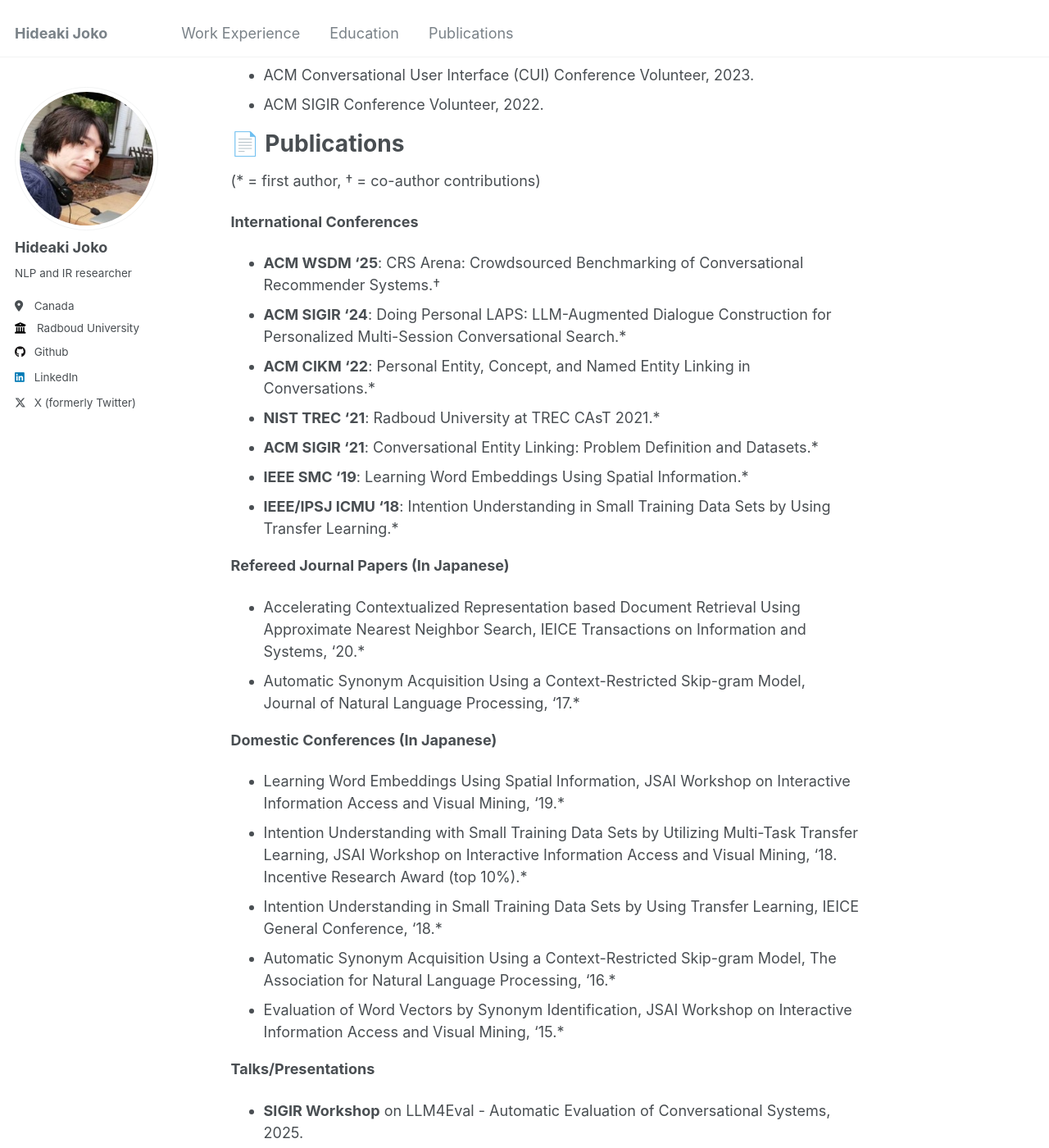
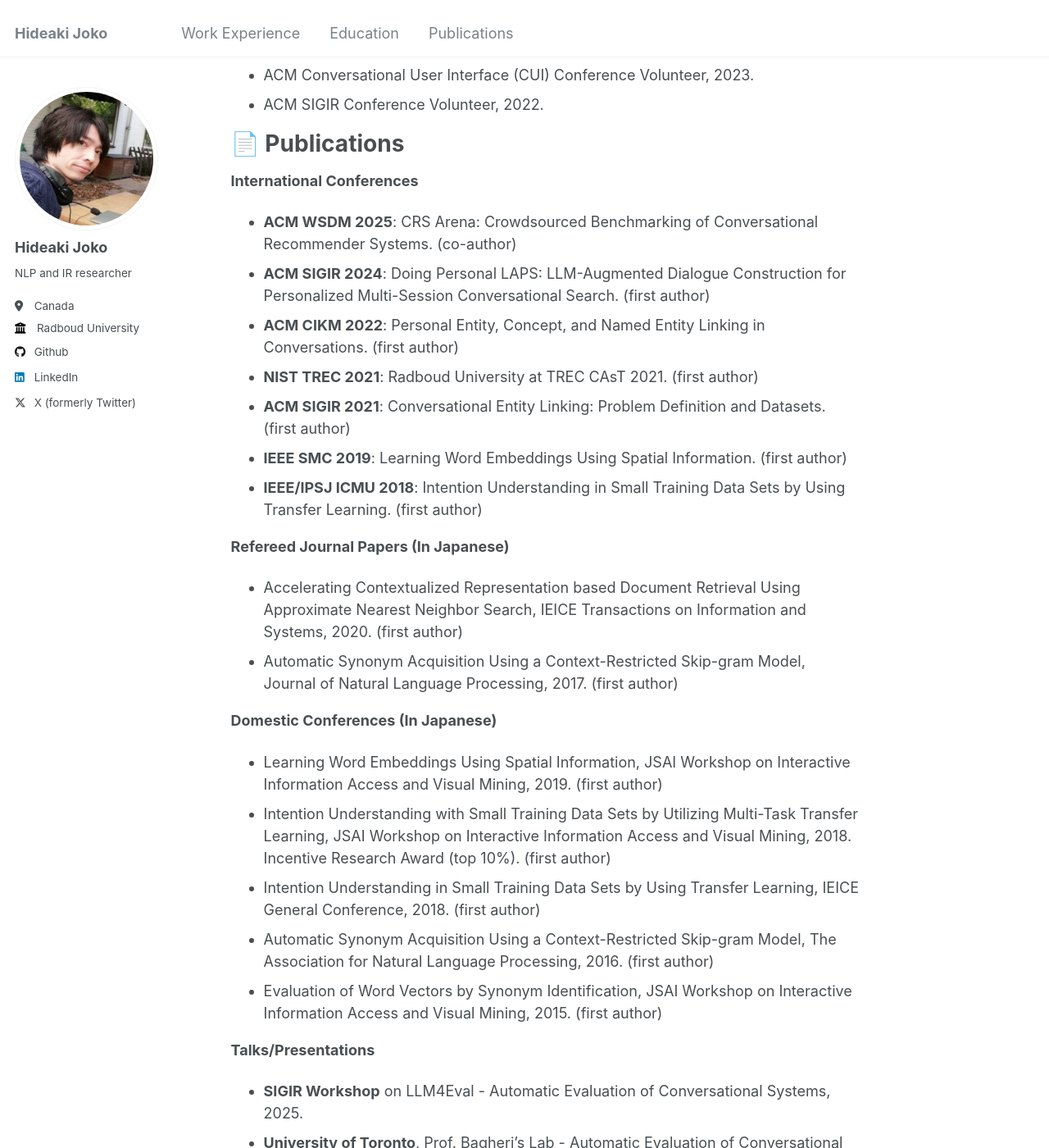
Before and after one commit to hideaki-j/hideaki-j.github.io, a Jekyll site: the page built from _pages/about.md, in a window 1280 px wide and 1400 px high, scrolled down 3040 px. Shown: the whole window at 82% size. Built offline with Jekyll 4.4.1, drawn with Linux system fonts in a browser that asks for light colours.

Commit message:
bring it back

```diff
--- a/_pages/about.md
+++ b/_pages/about.md
@@ -86,27 +86,25 @@
 
 # 📄 Publications
 
-(* = first author, † = co-author contributions)
-
 **International Conferences**
-- **ACM WSDM '25**: CRS Arena: Crowdsourced Benchmarking of Conversational Recommender Systems.†
-- **ACM SIGIR '24**: Doing Personal LAPS: LLM-Augmented Dialogue Construction for Personalized Multi-Session Conversational Search.*
-- **ACM CIKM '22**: Personal Entity, Concept, and Named Entity Linking in Conversations.*
-- **NIST TREC '21**: Radboud University at TREC CAsT 2021.*
-- **ACM SIGIR '21**: Conversational Entity Linking: Problem Definition and Datasets.*
-- **IEEE SMC '19**: Learning Word Embeddings Using Spatial Information.*
-- **IEEE/IPSJ ICMU '18**: Intention Understanding in Small Training Data Sets by Using Transfer Learning.*
+- **ACM WSDM 2025**: CRS Arena: Crowdsourced Benchmarking of Conversational Recommender Systems. (co-author)
+- **ACM SIGIR 2024**: Doing Personal LAPS: LLM-Augmented Dialogue Construction for Personalized Multi-Session Conversational Search. (first author)
+- **ACM CIKM 2022**: Personal Entity, Concept, and Named Entity Linking in Conversations. (first author)
+- **NIST TREC 2021**: Radboud University at TREC CAsT 2021. (first author)
+- **ACM SIGIR 2021**: Conversational Entity Linking: Problem Definition and Datasets. (first author)
+- **IEEE SMC 2019**: Learning Word Embeddings Using Spatial Information. (first author)
+- **IEEE/IPSJ ICMU 2018**: Intention Understanding in Small Training Data Sets by Using Transfer Learning. (first author)
 
 **Refereed Journal Papers (In Japanese)**
-- Accelerating Contextualized Representation based Document Retrieval Using Approximate Nearest Neighbor Search, IEICE Transactions on Information and Systems, '20.*
-- Automatic Synonym Acquisition Using a Context-Restricted Skip-gram Model, Journal of Natural Language Processing, '17.*
+- Accelerating Contextualized Representation based Document Retrieval Using Approximate Nearest Neighbor Search, IEICE Transactions on Information and Systems, 2020. (first author)
+- Automatic Synonym Acquisition Using a Context-Restricted Skip-gram Model, Journal of Natural Language Processing, 2017. (first author)
 
 **Domestic Conferences (In Japanese)**
-- Learning Word Embeddings Using Spatial Information, JSAI Workshop on Interactive Information Access and Visual Mining, '19.*
-- Intention Understanding with Small Training Data Sets by Utilizing Multi-Task Transfer Learning, JSAI Workshop on Interactive Information Access and Visual Mining, '18. Incentive Research Award (top 10%).*
-- Intention Understanding in Small Training Data Sets by Using Transfer Learning, IEICE General Conference, '18.*
-- Automatic Synonym Acquisition Using a Context-Restricted Skip-gram Model, The Association for Natural Language Processing, '16.*
-- Evaluation of Word Vectors by Synonym Identification, JSAI Workshop on Interactive Information Access and Visual Mining, '15.*
+- Learning Word Embeddings Using Spatial Information, JSAI Workshop on Interactive Information Access and Visual Mining, 2019. (first author)
+- Intention Understanding with Small Training Data Sets by Utilizing Multi-Task Transfer Learning, JSAI Workshop on Interactive Information Access and Visual Mining, 2018. Incentive Research Award (top 10%). (first author)
+- Intention Understanding in Small Training Data Sets by Using Transfer Learning, IEICE General Conference, 2018. (first author)
+- Automatic Synonym Acquisition Using a Context-Restricted Skip-gram Model, The Association for Natural Language Processing, 2016. (first author)
+- Evaluation of Word Vectors by Synonym Identification, JSAI Workshop on Interactive Information Access and Visual Mining, 2015. (first author)
 
 **Talks/Presentations**
 - **SIGIR Workshop** on LLM4Eval - Automatic Evaluation of Conversational Systems, 2025.
```
